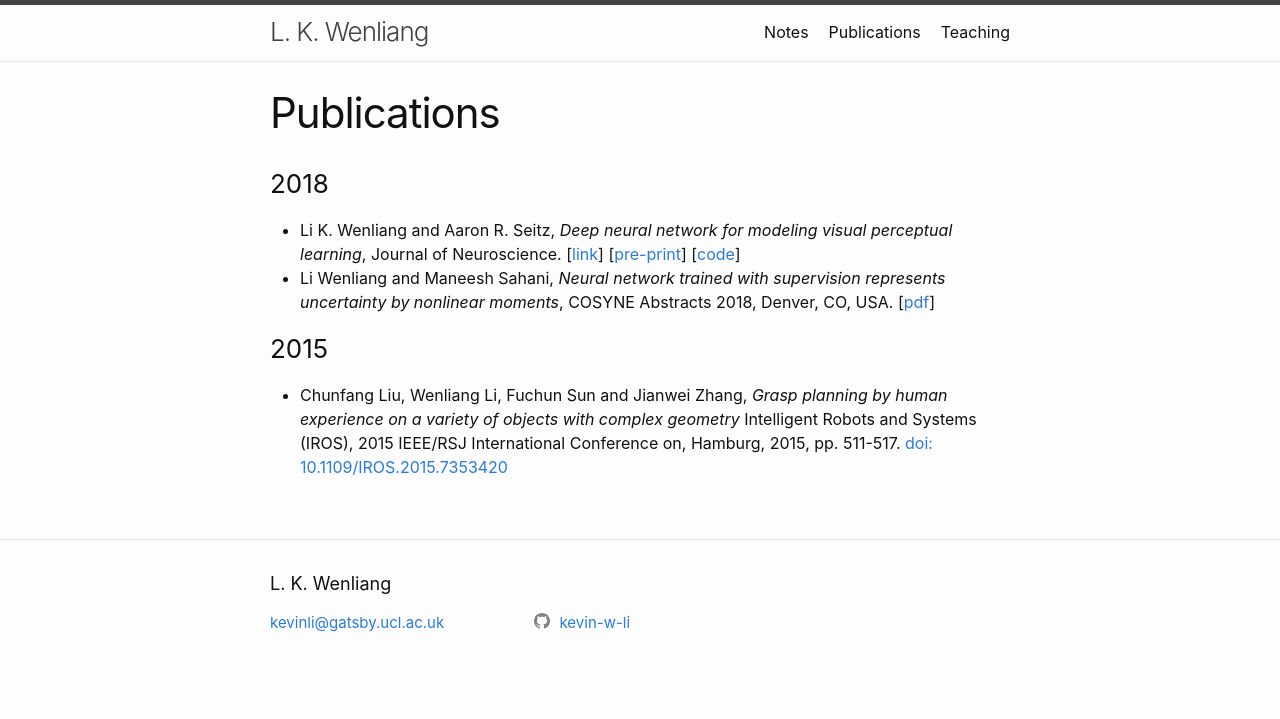
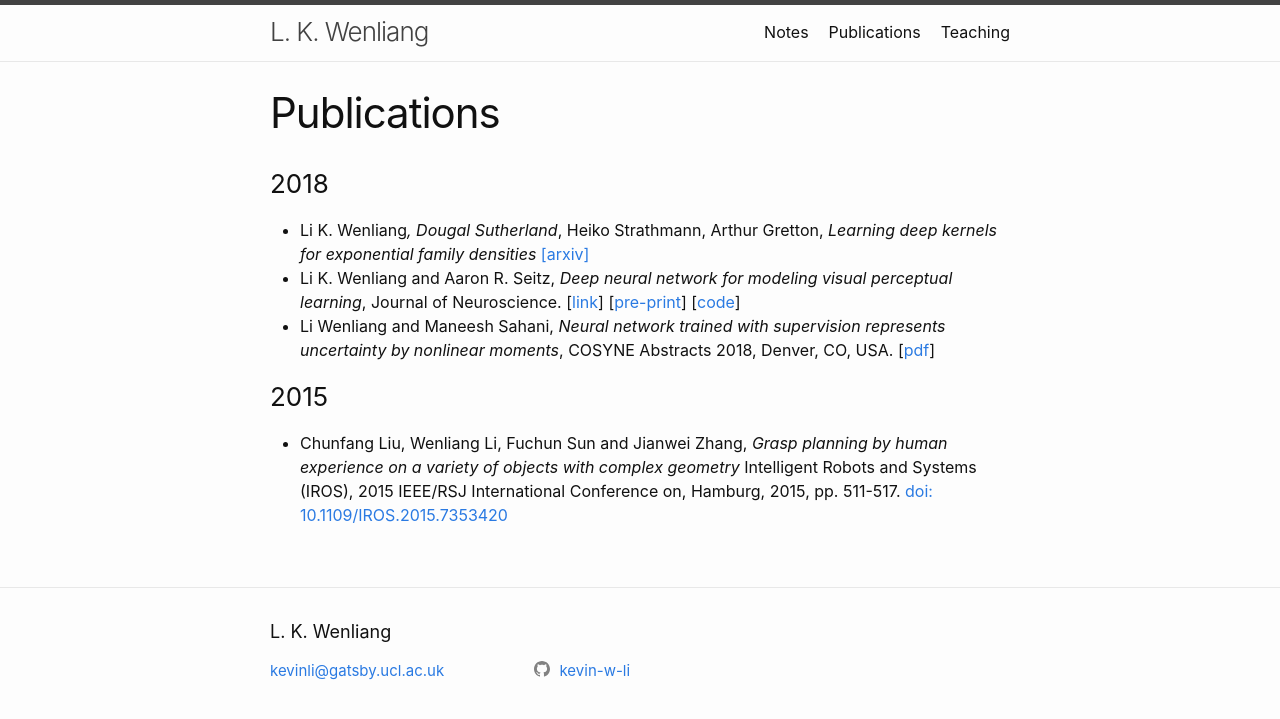
Before and after one commit to kevin-w-li/kevin-w-li.github.io, a Jekyll site: the page built from _pages/publication.md, in a window 1280 px wide. Shown: the top 719 px of the page. Built offline with Jekyll 4.4.1, drawn with Linux system fonts in a browser that asks for light colours.

Commit message:
adding pub

```diff
--- a/_pages/publication.md
+++ b/_pages/publication.md
@@ -4,6 +4,7 @@
 ---
 
 ### 2018
+* Li K. Wenliang*, Dougal Sutherland*, Heiko Strathmann, Arthur Gretton, *Learning deep kernels for exponential family densities* [[arxiv]](https://arxiv.org/abs/1811.08357)
 * Li K. Wenliang and Aaron R. Seitz, *Deep neural network for modeling visual perceptual learning*, Journal of Neuroscience. [[link](http://www.jneurosci.org/content/38/27/6028)] [[pre-print]({{ "/pubs/lisei2018_ms.pdf" | absolute_url }})]  [[code](https://github.com/kevin-w-li/DNN_for_VPL)]
 * Li Wenliang and Maneesh Sahani, *Neural network trained with supervision represents uncertainty by nonlinear moments*, COSYNE Abstracts 2018, Denver, CO, USA. [[pdf]({{ "/pubs/cosyne_2018.pdf" | absolute_url }})]
 
```
